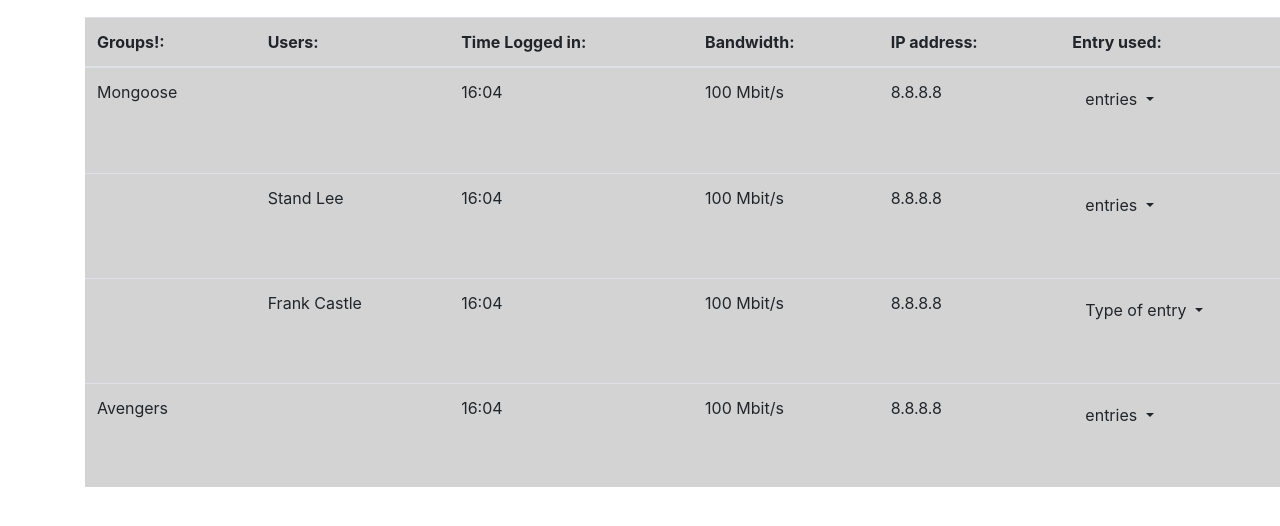
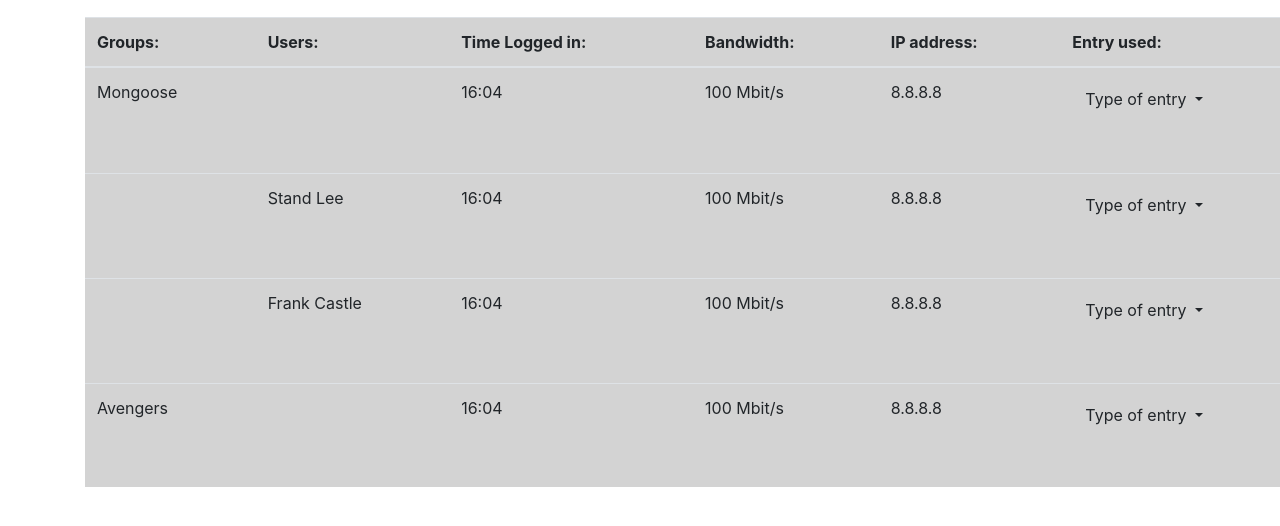
Before and after one commit to utep-practicum2019/CIT, a plain HTML site: page cit_server_GUI/connectionMan.html in a window 1280 px wide. Shown: the part 172-698 px from the top of the page. Drawn offline with nearby package versions, Linux system fonts and the light colour scheme.

Commit message:
Update connectionMan.html
Minor spelling errors.

```diff
--- a/cit_server_GUI/connectionMan.html
+++ b/cit_server_GUI/connectionMan.html
@@ -37,7 +37,7 @@
         <table class="table table-hover" id="mainArea">
             <thead>
                 <tr>
-                    <th onclick="sortTable(0)">Groups!:</th>
+                    <th onclick="sortTable(0)">Groups:</th>
                     <th onclick="sortTable(1)">Users:</th>
                     <th>Time Logged in:</th>
                     <th>Bandwidth:</th>
@@ -54,7 +54,7 @@
                     <td>8.8.8.8</td>
                     <td>
                         <div class ="dropdown">
-                            <button class="btn btm-primary dropdown-toggle" type="button" data-toggle="dropdown"> entries
+                            <button class="btn btm-primary dropdown-toggle" type="button" data-toggle="dropdown"> Type of entry
                                 <span class="caret"></span></button>
                                 <ul class="dropdown-menu">
                                     <li><a href="#">PPTP</a></li>
@@ -72,7 +72,7 @@
                         <td>8.8.8.8</td>
                         <td>
                             <div class ="dropdown">
-                                <button class="btn btm-primary dropdown-toggle" type="button" data-toggle="dropdown"> entries
+                                <button class="btn btm-primary dropdown-toggle" type="button" data-toggle="dropdown"> Type of entry
                                     <span class="caret"></span></button>
                                     <ul class="dropdown-menu">
                                         <li><a href="#">PPTP</a></li>
@@ -111,7 +111,7 @@
                                 <td>8.8.8.8</td>
                                 <td>
                                     <div class ="dropdown">
-                                        <button class="btn btm-primary dropdown-toggle" type="button" data-toggle="dropdown"> entries
+                                        <button class="btn btm-primary dropdown-toggle" type="button" data-toggle="dropdown"> Type of entry
                                             <span class="caret"></span></button>
                                             <ul class="dropdown-menu">
                                                 <li><a href="#">PPTP</a></li>
```
